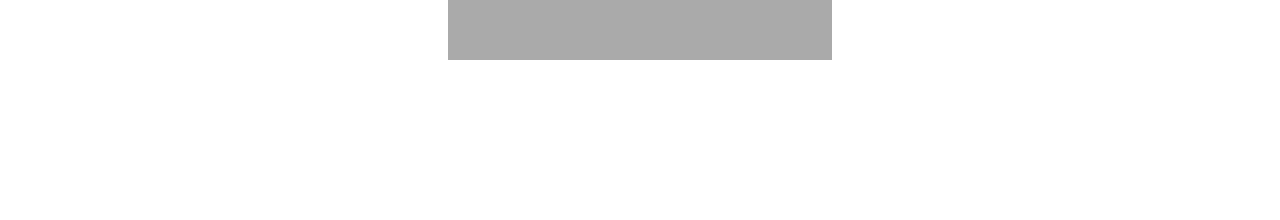
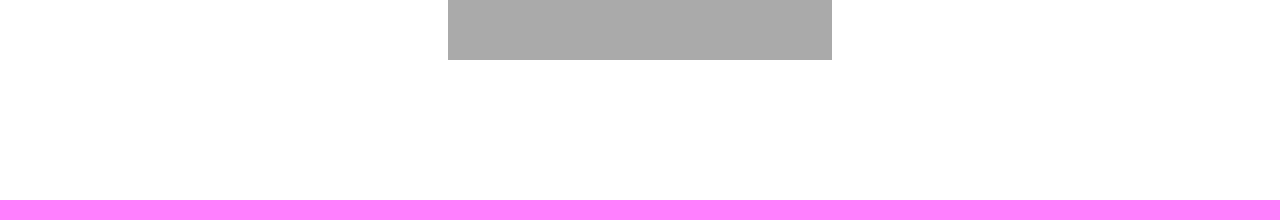
Before and after one commit to Dev-Jareth/game-front-end, a Node server app: page / in a window 1280 px wide. Shown: the part 580-800 px from the top of the page. Run offline with Node 20, Linux system fonts and the light colour scheme; some libraries are stand-ins or nearby versions.

Commit message:
Add Player GUI. Add userData to Player Model. Player GUI could do with some TLC, but currently shows velocity, athough not m/s. Perhaps consider replacing map.player with Player model, and maybe move camera to player folder.

```diff
--- a/js/game/player/Player.js
+++ b/js/game/player/Player.js
@@ -21,5 +21,6 @@
   playerLight.position.z = -5;
   player.add(playerLight)
   player.add(camera);
+  player.userData = {};
   return player;
 }
--- a/public/index.html
+++ b/public/index.html
@@ -5,7 +5,7 @@
     <link rel='stylesheet' href='/stylesheets/style.css' />
   </head>
   <body>
-    <div id="game-container"></div>
+    <div id="game-container"><div id="player-gui"></div></div>
     <form id="login-container" target="#" method="post">
       <div id="error-section" class="page__section">
 
--- a/public/stylesheets/style.css
+++ b/public/stylesheets/style.css
@@ -12,6 +12,16 @@
     width: 100%;
     height: 100%;
     {{!--overflow: hidden;--}}
+}
+#game-container #player-gui{
+  position:absolute;
+  color:#fff;
+  bottom:0;
+  left:0;
+  width:100vw;
+  opacity: 0.5;
+  background: #f0f;
+  padding:10px;
 }
 #login-container{
   margin:auto;
```
Also changed, not shown: js/game/index.js (+7 -0 lines), js/game/player/calculatePlayerMovement.js (+9 -0 lines).
